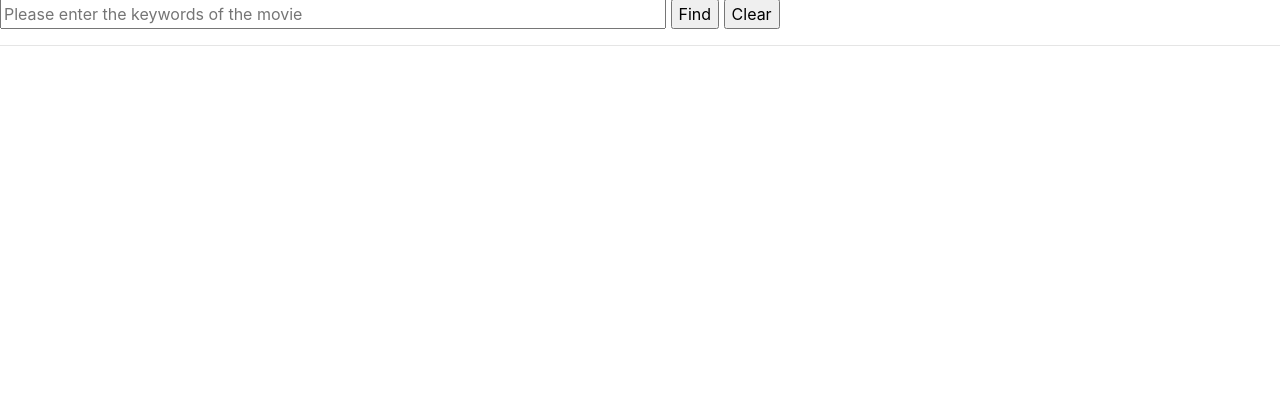
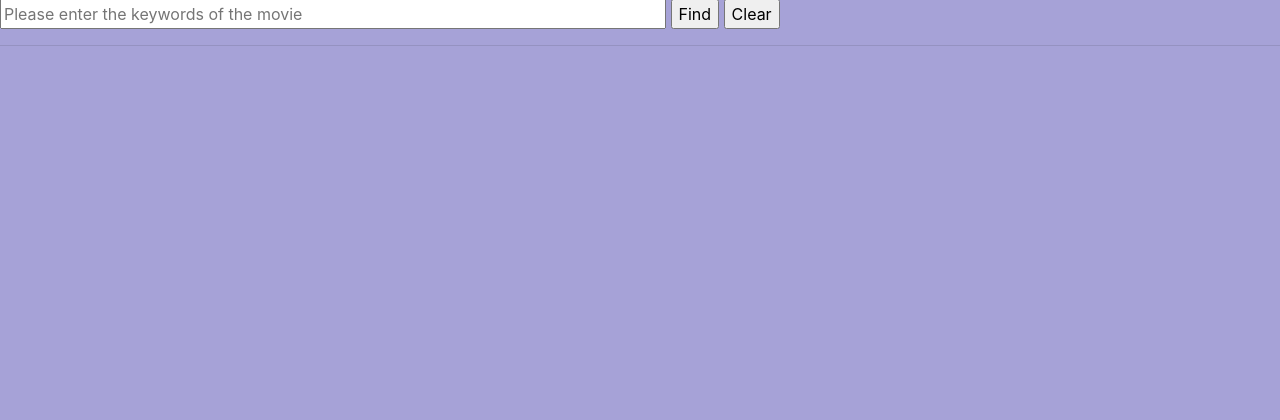
Before and after one commit to TheRealJeries/MovieReviews, a PHP site: page /select.php in a window 1280 px wide. Shown: the part 207-627 px from the top of the page. Run offline with PHP 8.4, Linux system fonts and the light colour scheme; data that the repository does not hold is empty; some libraries are stand-ins or nearby versions.

Commit message:
Changing the color of select page

```diff
--- a/php/select.php
+++ b/php/select.php
@@ -17,7 +17,7 @@ EOTOP;
   $table = <<<EOTABLE
 
     <hr>
-    <table class="table, table-striped table-bordered">
+    <table class="table-striped table-bordered">
       <tbody>
 
 EOTABLE;
--- a/php/supportForSelect.php
+++ b/php/supportForSelect.php
@@ -16,7 +16,13 @@ function generatePage($body) {
               table {
                 margin: 0 auto;
                 width: 80%;
+                background: #e7e7e7;
               }
+
+              table.table-bordered {
+                border: 2px solid;
+              }
+
               a {
                 color: black;
                 font: em;
@@ -26,6 +32,13 @@ function generatePage($body) {
                 font-size: 20px;
                 text-align: center;
                 color: blue;
+              }
+              body {
+                background: #a6a2d7;
+              }
+              h1 {
+                text-shadow: silver .15em .15em .15em;
+                color: #fff9f3;
               }
             </style>
         </head>
```
